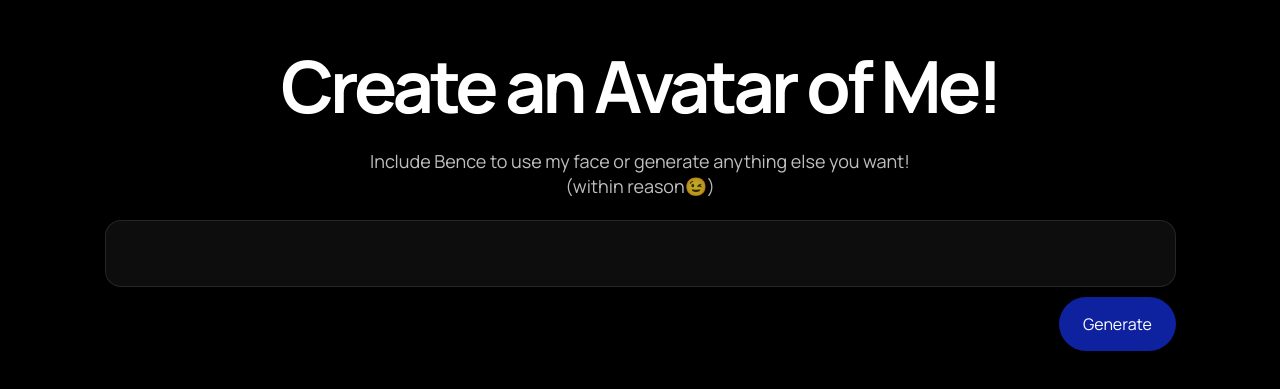
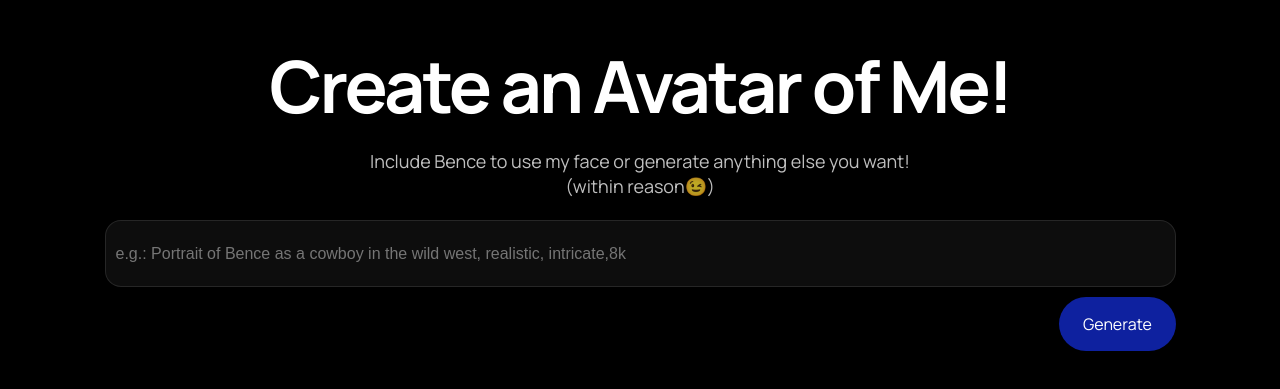
Before and after one commit to BenceM/ai-avatar, a Next.js app: page / in a window 1280 px wide. Shown: the part 203-592 px from the top of the page. Built offline with nearby package versions, Linux system fonts and the light colour scheme.

Commit message:
Redesign of the css

```diff
--- a/pages/index.js
+++ b/pages/index.js
@@ -104,6 +104,7 @@ const Home = () => {
 						<input
 							type="text"
 							className="prompt-box"
+							placeholder="e.g.: Portrait of Bence as a cowboy in the wild west, realistic, intricate,8k"
 							value={input}
 							onChange={onChange}
 						/>
--- a/styles/style.css
+++ b/styles/style.css
@@ -1,5 +1,3 @@
-/*WRITE NEW CSS*/
-
 @import url("https://fonts.googleapis.com/css2?family=Manrope:wght@400;700;800&display=swap");
 
 html {
@@ -12,6 +10,7 @@ html {
 }
 body {
 	font-family: "Manrope", sans-serif;
+	color: #fff;
 }
 
 .root {
@@ -22,14 +21,14 @@ body {
 
 .container {
 	display: flex;
-	flex: 0 0 auto;
-	flex-flow: row nowrap;
-	padding: 1rem;
-	gap: 2rem;
+	flex-direction: column;
+	justify-content: center;
+	align-items: center;
+	padding: 2rem;
+	gap: 6rem;
 	height: 100%;
 	overflow: auto;
-	position: relative;
-	width: auto;
+	width: 100%;
 }
 
 .header {
@@ -39,14 +38,13 @@ body {
 	gap: 1rem;
 	align-items: center;
 	justify-content: center;
-	color: #fff;
 }
 
 .header-title h1 {
 	width: 100%;
 	font-weight: 700;
-	font-size: 7.2rem;
-	letter-spacing: -4px;
+	font-size: 4.4rem;
+	letter-spacing: -1px;
 	line-height: 1.2em;
 	text-align: center;
 }
@@ -54,11 +52,12 @@ body {
 .header-subtitle h2 {
 	display: flex;
 	flex-direction: column;
-	font-size: 1.8rem;
+	font-size: 1.4rem;
 	font-weight: 400;
 	line-height: 1.4em;
 	padding: 1rem 3rem;
 	color: rgba(255, 255, 255, 0.75);
+	text-align: center;
 }
 .header-subtitle h2 span {
 	text-align: center;
@@ -88,7 +87,11 @@ body {
 .prompt-box input {
 	font-family: "Manrope", sans-serif;
 }
-
+.prompt-box::placeholder {
+	font-size: 1.4rem;
+	white-space: pre-wrap;
+	line-height: 1.5;
+}
 .prompt-box:focus {
 	border-color: rgba(255, 255, 255, 0.75);
 }
@@ -111,8 +114,7 @@ body {
 }
 
 .generate p {
-	color: rgb(255, 255, 255);
-	font-size: 1.6rem;
+	font-size: 1.4rem;
 }
 
 .loading {
@@ -121,80 +123,29 @@ body {
 }
 
 .output-content {
-	width: 512px;
-	height: 100%;
-	margin-right: 1rem;
+	width: 100%;
+	height: auto;
+	margin-right: 0;
 	display: flex;
 	justify-content: center;
 	flex-direction: column;
+	align-items: center;
 }
 
 .output-content img {
 	border-radius: 16px;
+	height: 256px;
+	width: 256px;
 }
 
 .output-content p {
 	text-align: center;
-	font-weight: 700;
+	font-weight: 600;
 	font-size: 1.1rem;
 	margin-top: 0.5rem;
-	color: white;
 }
 
-@media (max-width: 1200px) {
-	.container {
-		flex-direction: column;
-		gap: 2rem;
-		width: 100%;
-		padding: 5rem;
-	}
-
-	.output-content {
-		width: 100%;
-
-		align-items: center;
-	}
-}
-
-@media (max-width: 809px) {
-	.container {
-		width: 100%;
-	}
-
-	.header-title h1 {
-		letter-spacing: -1px;
-	}
-
-	.header-subtitle h2 {
-		text-align: center;
-	}
-}
-@media (max-width: 513px) {
-	.container {
-		padding: 2rem;
-		gap: 6rem;
-	}
-	.header-title h1 {
-		font-size: 4.4rem;
-	}
-	.header-subtitle h2 {
-		font-size: 1.4rem;
-	}
-	.prompt-container {
-		justify-content: center;
-	}
-	.generate-button {
-		margin: 0;
-	}
-	.output-content {
-		height: auto;
-	}
-	.output-content img {
-		height: 256px;
-		width: 256px;
-	}
-}
-/* Loading ring animation */
+/* Loading animation */
 .loader {
 	width: 18px;
 	height: 18px;
@@ -215,3 +166,82 @@ body {
 		transform: rotate(360deg);
 	}
 }
+
+@media (min-width: 513px) {
+	.container {
+		gap: 2rem;
+		padding: 5rem;
+	}
+	.header-title h1 {
+		font-size: 5.6rem;
+	}
+	.header-subtitle h2 {
+		font-size: 1.6rem;
+	}
+	.prompt-box::placeholder {
+		font-size: inherit;
+		white-space: nowrap;
+	}
+	.generate p {
+		font-size: 1.6rem;
+	}
+	.output-content {
+		width: 512px;
+		height: 100%;
+		margin-right: 1rem;
+	}
+
+	.output-content img {
+		border-radius: 16px;
+		height: 512px;
+		width: 512px;
+	}
+	.output-content p {
+		font-size: 1.4rem;
+	}
+}
+
+@media (min-width: 1024px) {
+	.header-title h1 {
+		font-size: 7.2rem;
+	}
+	.header-subtitle h2 {
+		font-size: 1.8rem;
+	}
+}
+
+@media (min-width: 1200px) {
+	.container {
+		flex-direction: row;
+		padding: 1rem;
+		gap: 2rem;
+	}
+	.header-title h1 {
+		letter-spacing: -3px;
+	}
+}
+@media (min-width: 2200px) {
+	.header {
+		width: 60%;
+	}
+	.header-title h1 {
+		font-size: 10rem;
+		letter-spacing: -4px;
+	}
+	.header-subtitle h2 {
+		font-size: 3rem;
+	}
+	.prompt-container {
+		width: 80%;
+	}
+	.prompt-box {
+		font-size: 2rem;
+	}
+
+	.generate p {
+		font-size: 2rem;
+	}
+	.output-content p {
+		font-size: 1.6rem;
+	}
+}
```
